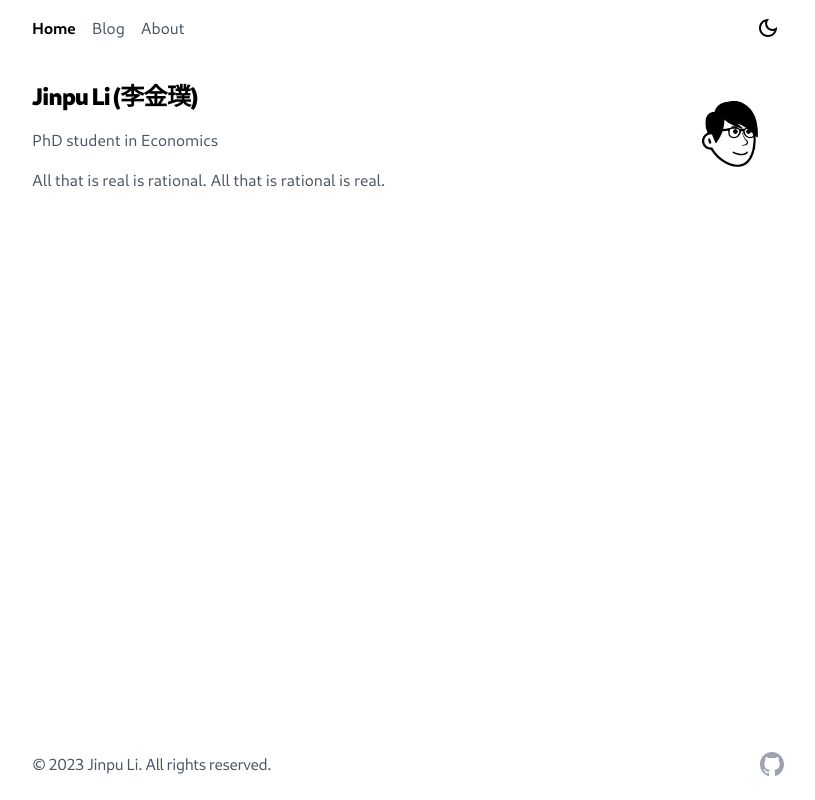
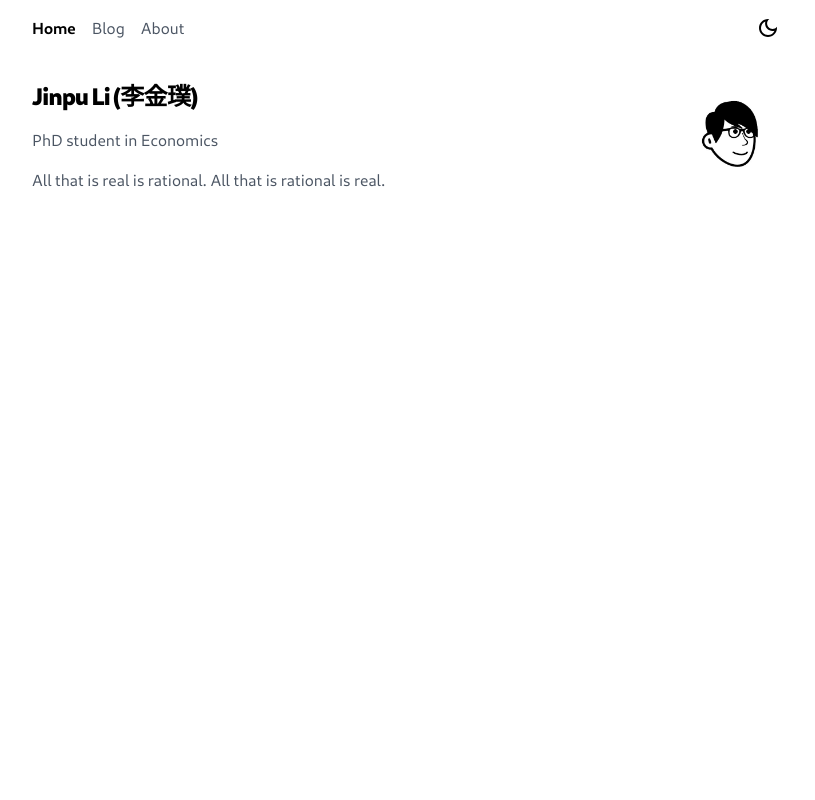
Before and after one commit to lijinpu/lijinpu.github.io, a Next.js app: page / in a window 1280 px wide. Shown: the whole page, without its empty margins (232-1047 px from the left). Built offline with nearby package versions, Linux system fonts and the light colour scheme.

Commit message:
auto update

```diff
--- a/components/Layout.tsx
+++ b/components/Layout.tsx
@@ -5,7 +5,7 @@ import type { Meta } from 'lib/types'
 import { PropsWithChildren } from 'react'
 
 import Navbar from 'components/Navbar'
-import Footer from 'components/Footer'
+/* import Footer from 'components/Footer' */
 import fonts from 'lib/fonts'
 
 const Layout: NextPage<PropsWithChildren<Meta>> = ({
@@ -31,7 +31,6 @@ const Layout: NextPage<PropsWithChildren<Meta>> = ({
       <main className="max-w-3xl container text-black dark:text-white mx-auto px-2 py-6 h-full">
         {children}
       </main>
-      <Footer />
     </div>
   )
 }
```
